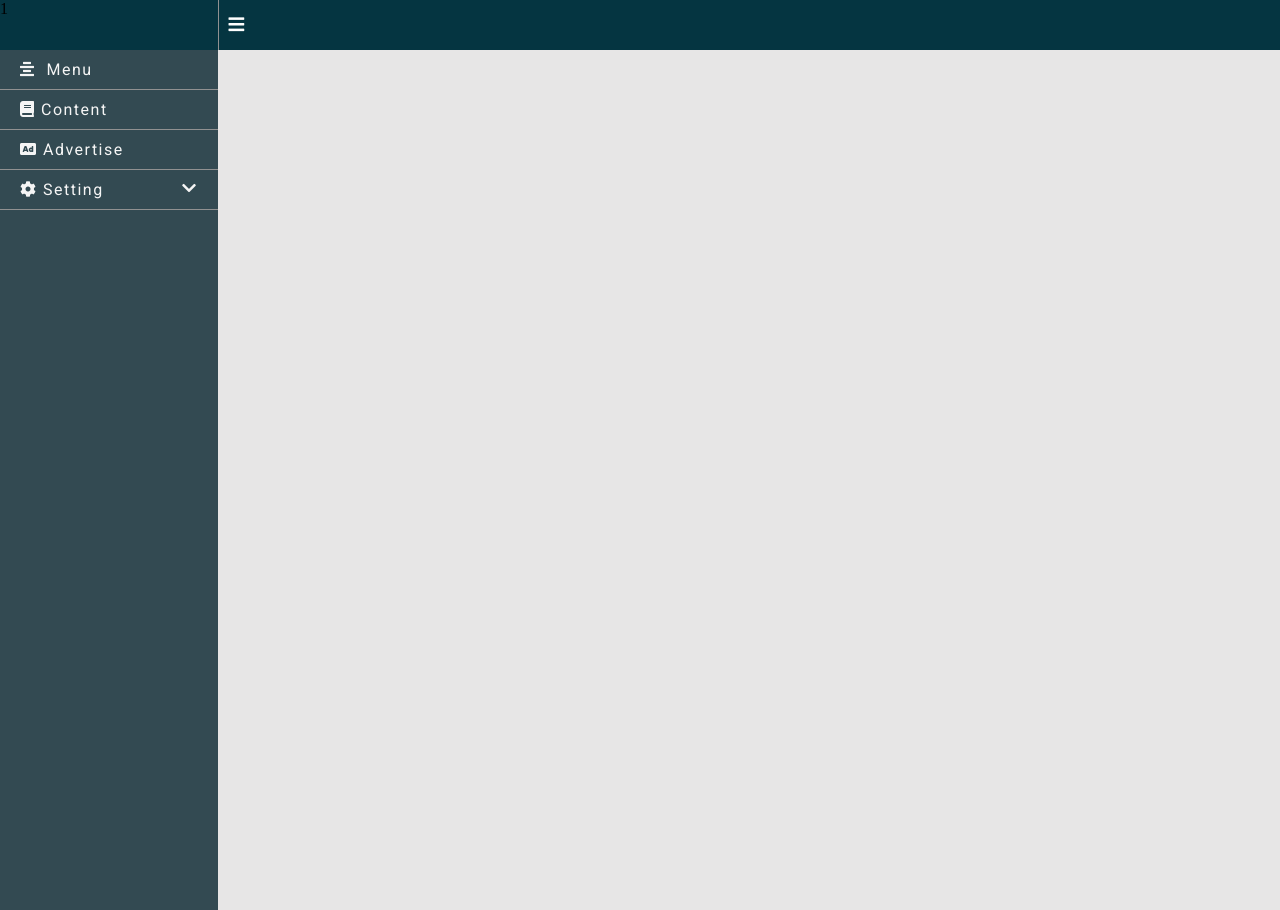
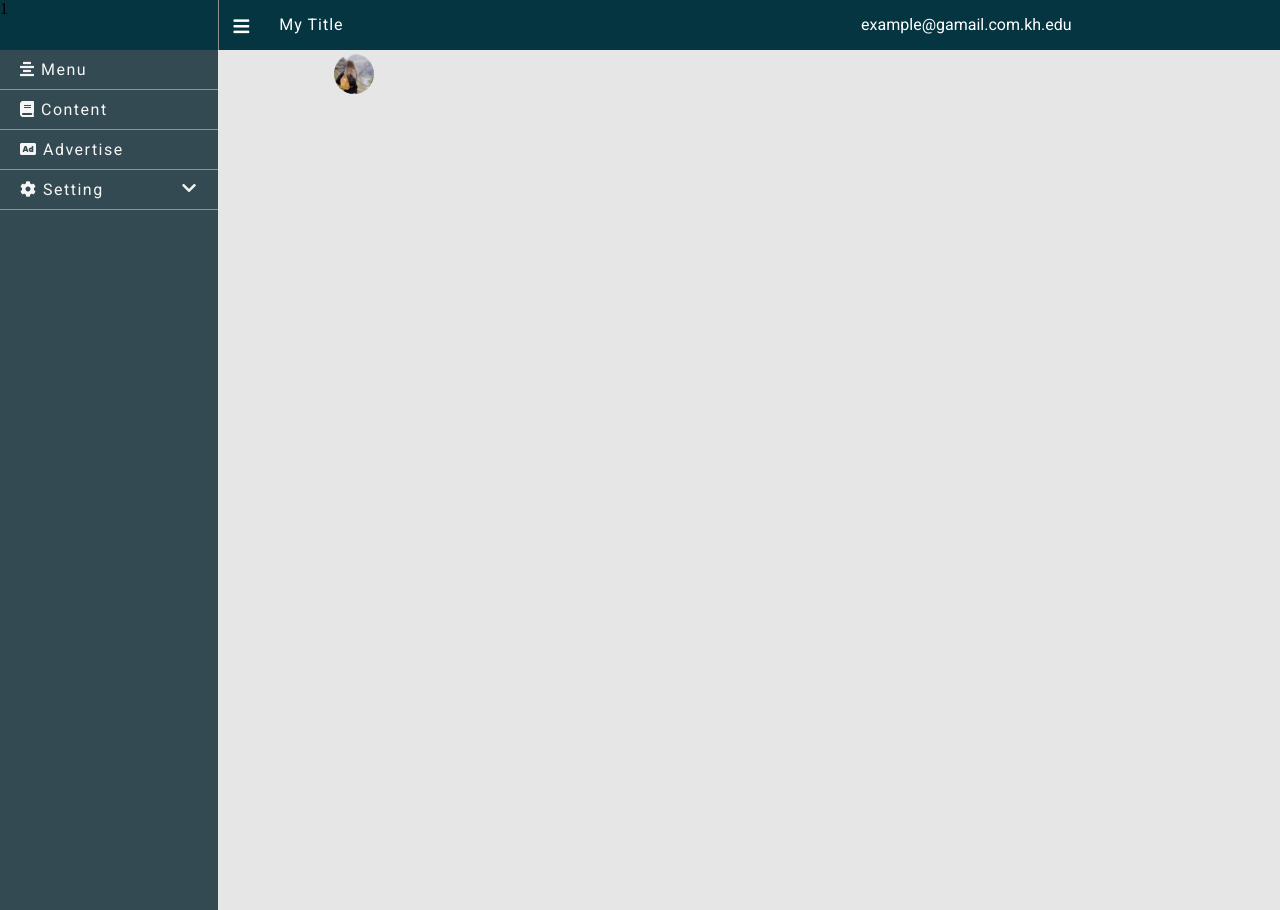
Before and after one commit to kosalsean/choumreabsur_project, a PHP site: page /admin/index.php in a window 1280 px wide. Run offline with PHP 8.4, Linux system fonts and the light colour scheme; some web fonts are replaced.

Commit message:
pagination and submenu

```diff
--- a/admin/index.php
+++ b/admin/index.php
@@ -16,8 +16,20 @@
         1
     </div>
     <div class="right-header">
-        <!-- <input type="text" value="0"> -->
         <i class="fas fa-bars " id="sideBar"></i>
+        <div class="title">
+            <span>My Title</span>
+        </div>
+        <div class="user-email">
+            <span>
+                example@gamail.com.kh.edu
+            </span>
+        </div>
+        <div class="user-icon">
+            <ul>
+                <li><img src="image/user-image.png"></li>
+            </ul>
+        </div>
     </div>
 </div>
 <div class="main-content">
@@ -25,7 +37,7 @@
         <div class="menu">
             <ul>
                 <li>
-                 <i class="fas fa-align-center"></i> &nbsp;Menu
+                 <i class="fas fa-align-center"></i>&nbsp;Menu
                 </li>
                 <li>
                     <i class="fas fa-book"></i>&nbsp;Content
@@ -33,13 +45,62 @@
                 <li>
                     <i class="fas fa-ad"></i>&nbsp;Advertise
                 </li>
-                <li>
+                <li id = "setting">
                     <i class="fas fa-cog"></i>&nbsp;Setting<i class="fas fa-chevron-down arrow-down-right"></i>
                 </li>
+                 <div class="submenu">
+                        <ul>
+                            <li>
+                                <i class="far fa-user"></i>&nbsp;User
+                            </li>
+                             <li>
+                                <i class="fas fa-parking"></i>&nbsp;Permission
+                            </li>
+                             <li>
+                                <i class="fas fa-unlock-alt"></i>&nbsp;Change Password
+                            </li>
+                             <li>
+                                <i class="fab fa-cuttlefish"></i>&nbsp;Theme
+                            </li>
+                        </ul>
+                </div>
             </ul>
         </div>
     </div>
-    <div class="content">
+    <div class="small-left-menu">
+        <div class="menu-icon">
+            <ul>
+                <li>
+                    <i class="fas fa-align-center"></i>
+                </li>
+                <li>
+                    <i class="fas fa-book"></i>
+                </li>
+                <li>
+                    <i class="fas fa-ad"></i>
+                </li>
+                <li id="setting-icon">
+                    <i class="fas fa-cog"></i>
+                </li>
+                <div class="small-submenu">
+                        <ul>
+                            <li>
+                                <i class="far fa-user"></i>
+                            </li>
+                             <li>
+                                <i class="fas fa-parking"></i>
+                            </li>
+                             <li>
+                                <i class="fas fa-unlock-alt"></i>
+                            </li>
+                             <li>
+                                <i class="fab fa-cuttlefish"></i>
+                            </li>
+                        </ul>
+                    </div>
+            </ul>
+        </div>
+    </div>    <div class="content">
         2
     </div>
 </div>
--- a/admin/js/app.js
+++ b/admin/js/app.js
@@ -1,5 +1,6 @@
 $(document).ready(function () {
     var option = 0;
+    var opt2 = 0;
     $('#sideBar').click(function () {
         if (option == 0) {
             $('.left-menu').css({
@@ -9,8 +10,11 @@ $(document).ready(function () {
                 'display': 'none'
             });
             $('.right-header').css({
-                'border-left': '0'
+                'border-left': '0',
+                'width': '100%'
             });
+            // $('.left-menu').hide();
+            $('.small-left-menu').show();
             option = 1;
         } else if (option == 1) {
             $('.left-menu').css({
@@ -23,9 +27,66 @@ $(document).ready(function () {
                 'display': 'block'
             });
             $('.right-header').css({
-                'border-left': '1px solid #919191 '
+                'border-left': '1px solid #919191 ',
+                'width': '82.5%'
             });
+            $('.left-menu').show();
+            $('.small-left-menu').hide();
             option = 0;
         }
     });
+
+    $('#setting').click(function () {
+        var eThis = $(this);
+        if (opt2 == 0) {
+            $('.submenu').slideDown();
+            eThis.find('i').removeClass('fa-chevron-down');
+            eThis.find('i').addClass('fa-chevron-up ');
+            opt2 = 1;
+        } else if (opt2 == 1) {
+            $('.submenu').slideUp();
+            eThis.find('i').removeClass('fa-chevron-up');
+            eThis.find('i').addClass('fa-chevron-down');
+            opt2 = 0;
+        }
+    });
+
+    $('#setting-icon').click(function () {
+        var eThis = $(this);
+        if (opt2 == 0) {
+            $('.small-submenu').slideDown();
+            // eThis.find('i').removeClass('fa-chevron-down');
+            // eThis.find('i').addClass('fa-chevron-up ');
+            opt2 = 1;
+        } else if (opt2 == 1) {
+            $('.small-submenu ').slideUp();
+            // eThis.find('i').removeClass('fa-chevron-up');
+            // eThis.find('i').addClass('fa-chevron-down');
+            opt2 = 0;
+        }
+    });
+
+    $('.menu').on('click', 'li', function () {
+        eThis = $(this);
+        $('.menu').find('li').css({
+            'background-color': '#334a52'
+        });
+        $('.submenu').find('li').css({
+            'background-color': '#2D6F73'
+        });
+        eThis.css({
+            'background-color': '#499082'
+        });
+
+    });
+    $('.menu-icon').on('click', 'li', function () {
+        eThis = $(this);
+        $('.menu-icon').find('li').css({
+            'background-color': '#334a52'
+        });
+        eThis.css({
+            'background-color': '#499082'
+        });
+    });
+
 });
--- a/admin/style/style.css
+++ b/admin/style/style.css
@@ -34,11 +34,50 @@ body {
   -ms-transition: 0.3s;
   -o-transition: 0.3s;
 }
+.right-header .title {
+  float: left;
+  width: 50%;
+  padding: 15px 15px;
+}
+.right-header .title span {
+  font-family: "Roboto", sans-serif;
+  color: #fff;
+  letter-spacing: 1px;
+}
+.right-header .user-email {
+  width: 25%;
+  padding: 15px 50px;
+  padding-left: 4%;
+  float: left;
+  color: white;
+  font-family: "Roboto", "sans-serif";
+}
+.right-header .user-icon {
+  width: 10%;
+  float: left;
+  padding: 5px;
+}
+.right-header .user-icon ul li {
+  float: right;
+  width: 40px;
+  height: 40px;
+  border-radius: 50px;
+  -webkit-border-radius: 50px;
+  -moz-border-radius: 50px;
+  -ms-border-radius: 50px;
+  -o-border-radius: 50px;
+  overflow: hidden;
+}
+.right-header .user-icon ul li img {
+  width: 100%;
+  height: 100%;
+}
 .right-header i {
-  padding: 15px 10px;
+  padding: 17px 15px;
   color: #fff;
   font-size: 18px;
   cursor: pointer;
+  float: left;
 }
 .right-header i:hover {
   opacity: 0.8;
@@ -65,13 +104,53 @@ body {
   letter-spacing: 1.5px;
   font-size: 16px;
   border-bottom: 1px solid #919191;
+  cursor: pointer;
 }
 .menu ul li .arrow-down-right {
   float: right;
 }
 .menu ul li:hover {
-  background-color: #476174;
+  background-color: #476174 !important;
 }
 .content {
-  width: 83%;
+  width: 100%;
 }
+.submenu,
+.small-submenu {
+  background-color: #538392;
+  display: none;
+}
+.submenu ul,
+.small-submenu ul {
+  list-style: none;
+  padding: 0;
+  margin: 0;
+}
+.submenu ul li,
+.small-submenu ul li {
+  padding: 10px 40px;
+  cursor: pointer;
+}
+.small-left-menu {
+  display: none;
+  width: 48px;
+  height: 100%;
+  position: fixed;
+  top: 50px;
+  background-color: #334a52;
+}
+.menu-icon ul {
+  padding: 0;
+  margin: 0;
+  list-style: none;
+}
+.menu-icon ul li {
+  padding: 15px 13px;
+  color: #fff;
+  font-size: 22px;
+  border-bottom: 1px solid #919191;
+  cursor: pointer;
+}
+.menu-icon ul li:hover {
+  background-color: #476174 !important;
+}
```
Also changed, not shown: admin/image/user-image.png (added).
